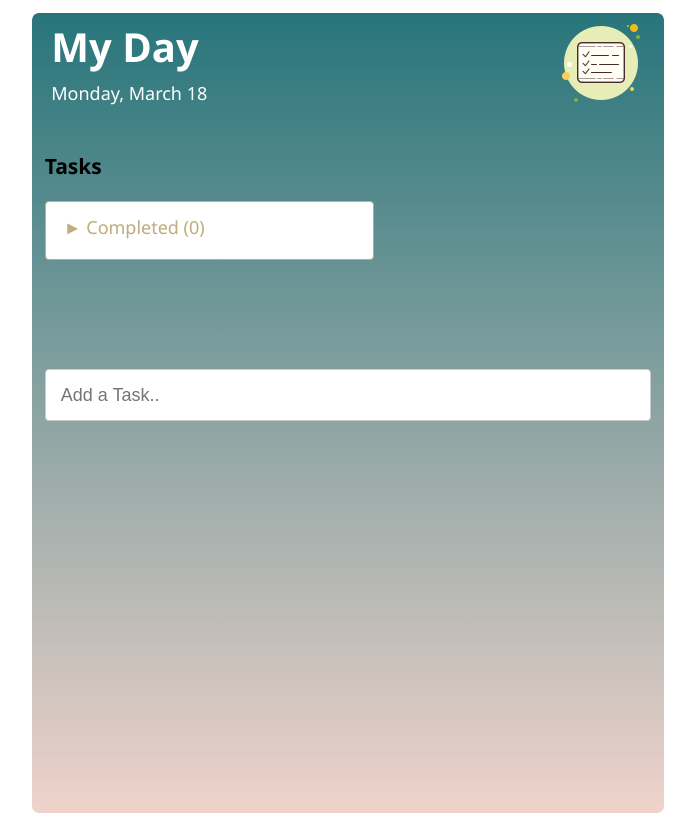
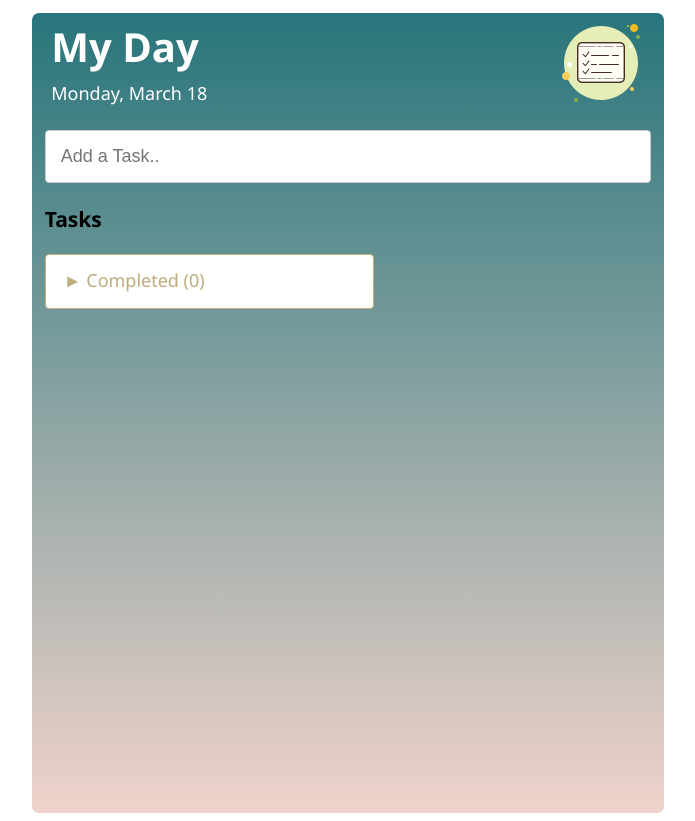
Before and after one commit to Thomas-1006/ToDoApp, a React (Vite) app: page / in a window 1280 px wide. Shown: the whole page, without its empty margins (292-987 px from the left). Built offline with nearby package versions, Linux system fonts and the light colour scheme.

Commit message:
first Push

```diff
--- a/src/App.css
+++ b/src/App.css
@@ -45,12 +45,16 @@
 }
 
 .editContainer {
-  display: flex;
+  display: grid;
+  grid-template-rows: auto;
+  grid-template-columns: auto auto;
   justify-content: space-between;
 }
 
 .addedTask {
-  display: flex;
+  display: grid;
+  grid-template-rows: auto;
+  grid-template-columns: auto auto;
   justify-content: space-between;
   background-color: white;
   border: 1.3px solid #c1ae7d;;
@@ -61,12 +65,17 @@
 }
 
 .textCheckBoxContainer {
-  display: flex;
+  display: grid;
+  grid-template-rows: auto;
+  grid-template-columns: auto auto;
+  align-content: space-between;
   align-items: center;
 }
 
 .buttonsContainer {
-  display: flex;
+  display: grid;
+  grid-template-rows: auto;
+  grid-template-columns: auto auto;
   gap: 5%;
   margin-right: 2%;
 }
@@ -96,7 +105,7 @@
 }
 
 .ecButtonContainer {
-  display: flex;
+  display: grid;
   justify-content: flex-start;
   background-color: white;
   border: 1.3px solid #c1ae7d;
@@ -117,8 +126,11 @@ input[type="text"] {
   border-radius: 4px;
   padding: 2%;
   margin-bottom: 2%;
-  margin-top: 72%;
   background-color: white;
+}
+
+.input[type="text"]::focus {
+  border: blue;
 }
 
 .taskCheckbox {
@@ -200,10 +212,6 @@ input[type="text"] {
   font-size: 18px;
 }
 
-.inputBox {
-  margin-top: 16%;
-}
-
 .todoLogo {
   width: 100px;
   height: 100px;
--- a/src/App.jsx
+++ b/src/App.jsx
@@ -107,12 +107,21 @@ function App() {
         <div className='masterContainer'>
           <div className='createdCompletedContainer'>
             <div className='createdTaskBox'>
+            <div className='inputBox'>
+              <input
+                type='text'
+                value={newTask}
+                onChange={(e) => setNewTask(e.target.value)}
+                onKeyPress={handleKeyPress}
+                placeholder='Add a Task..'
+              />
+            </div>
               <h3>Tasks</h3>
               {
                 tasks.map((task, index) => (
                   <div className='addedTask'>
                         {task.editable ? (
-                          <div className='editContainer'>
+                          <div className='editText'>
                             <input
                               type="text"
                               value={task.text}
@@ -172,15 +181,6 @@ function App() {
               }
             </div>
           </div>
-          <div className='inputBox'>
-            <input
-              type='text'
-              value={newTask}
-              onChange={(e) => setNewTask(e.target.value)}
-              onKeyPress={handleKeyPress}
-              placeholder='Add a Task..'
-            />
-          </div>
         </div>
       </div>
     </div>
```
